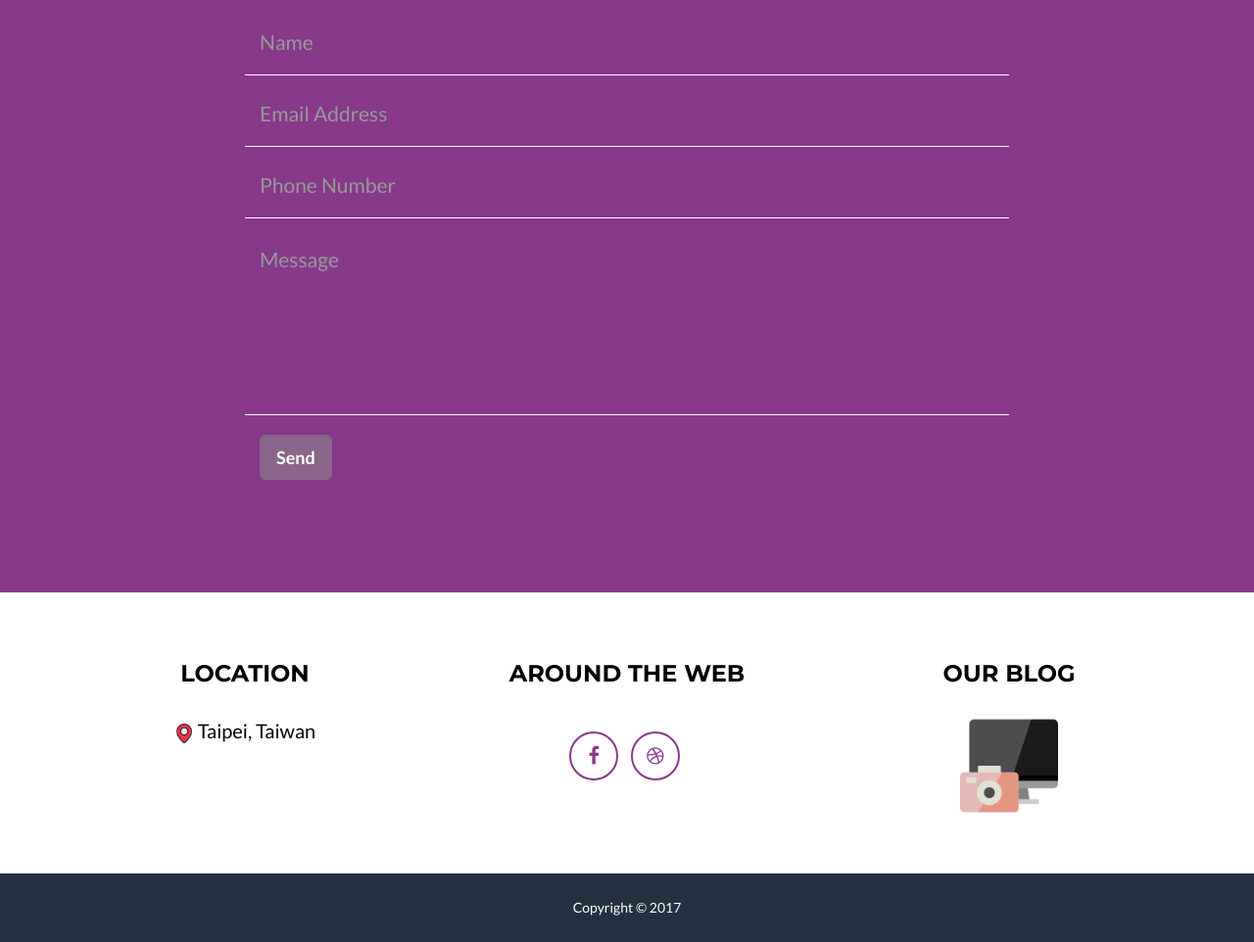
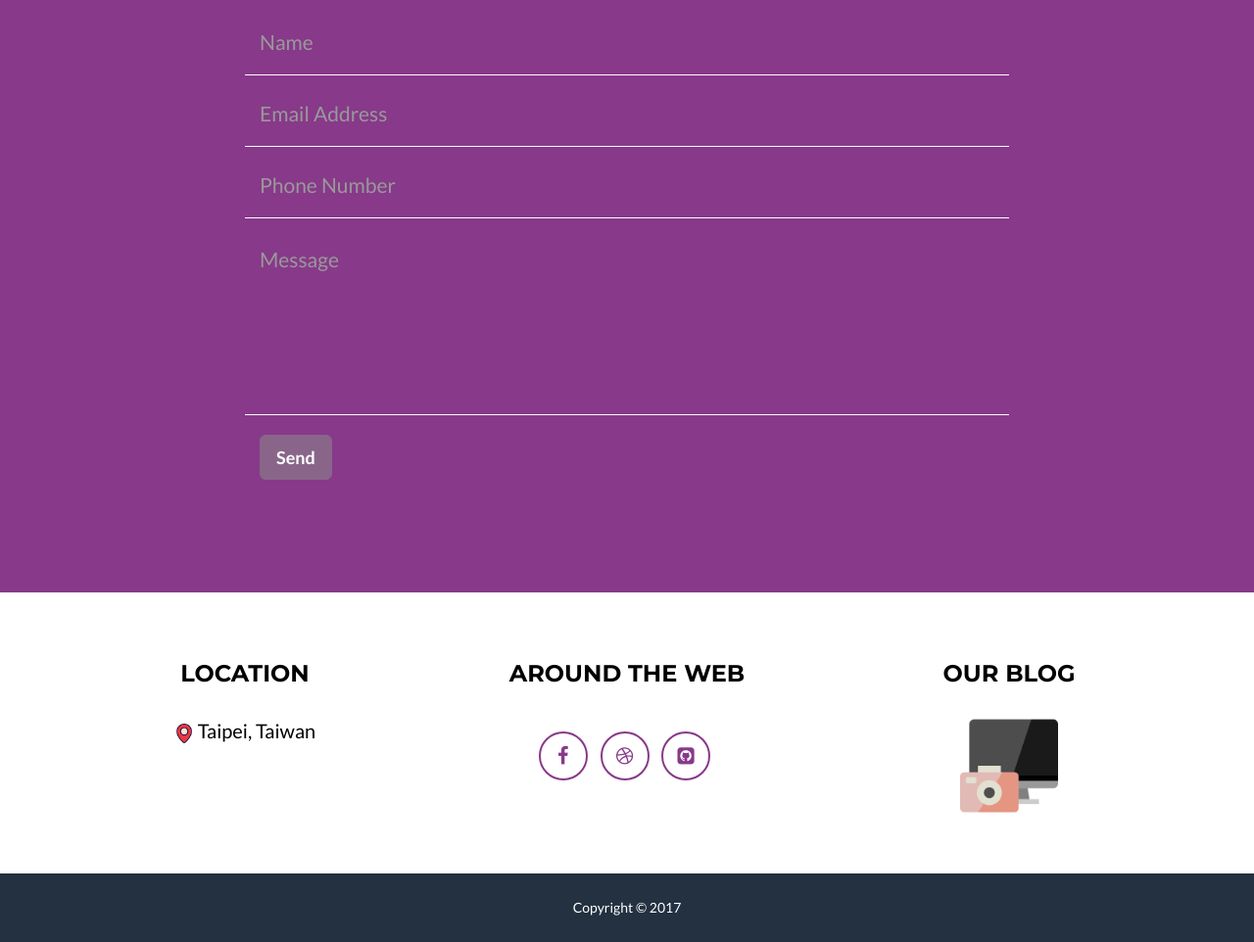
Before and after one commit to rladiestaipei/R-Ladies-Taipei, a website: page index.html in a window 1280 px wide. Shown: the part 2283-3245 px from the top of the page at 98% size. Drawn offline with nearby package versions, Linux system fonts and the light colour scheme.

Commit message:
Kristen Chan

```diff
--- a/index.html
+++ b/index.html
@@ -239,6 +239,9 @@
                             </li>
                             <li>
                                 <a href="https://rladiestaipei.github.io/RLadies-Taipei/" class="btn-social btn-outline"><span class="sr-only">Dribble</span><i class="fa fa-fw fa-dribbble"></i></a>
+                            </li>
+                            <li>
+                                <a href="https://github.com/rladiestaipei" class="btn-social btn-outline"><span class="sr-only">Github</span><i class="fa fa-fw fa-github-square"></i></a>
                             </li>
                         </ul>
                     </div>
```
